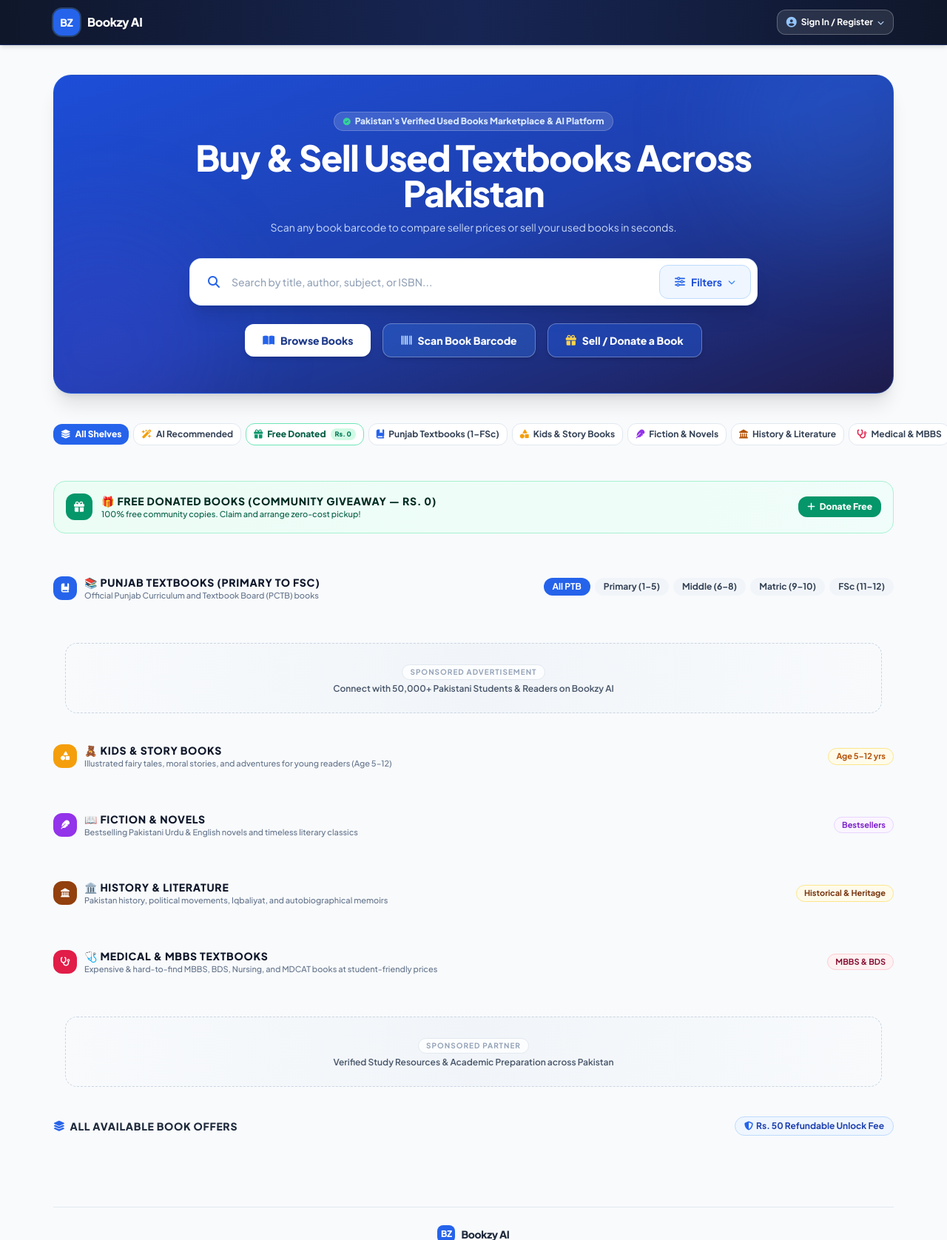
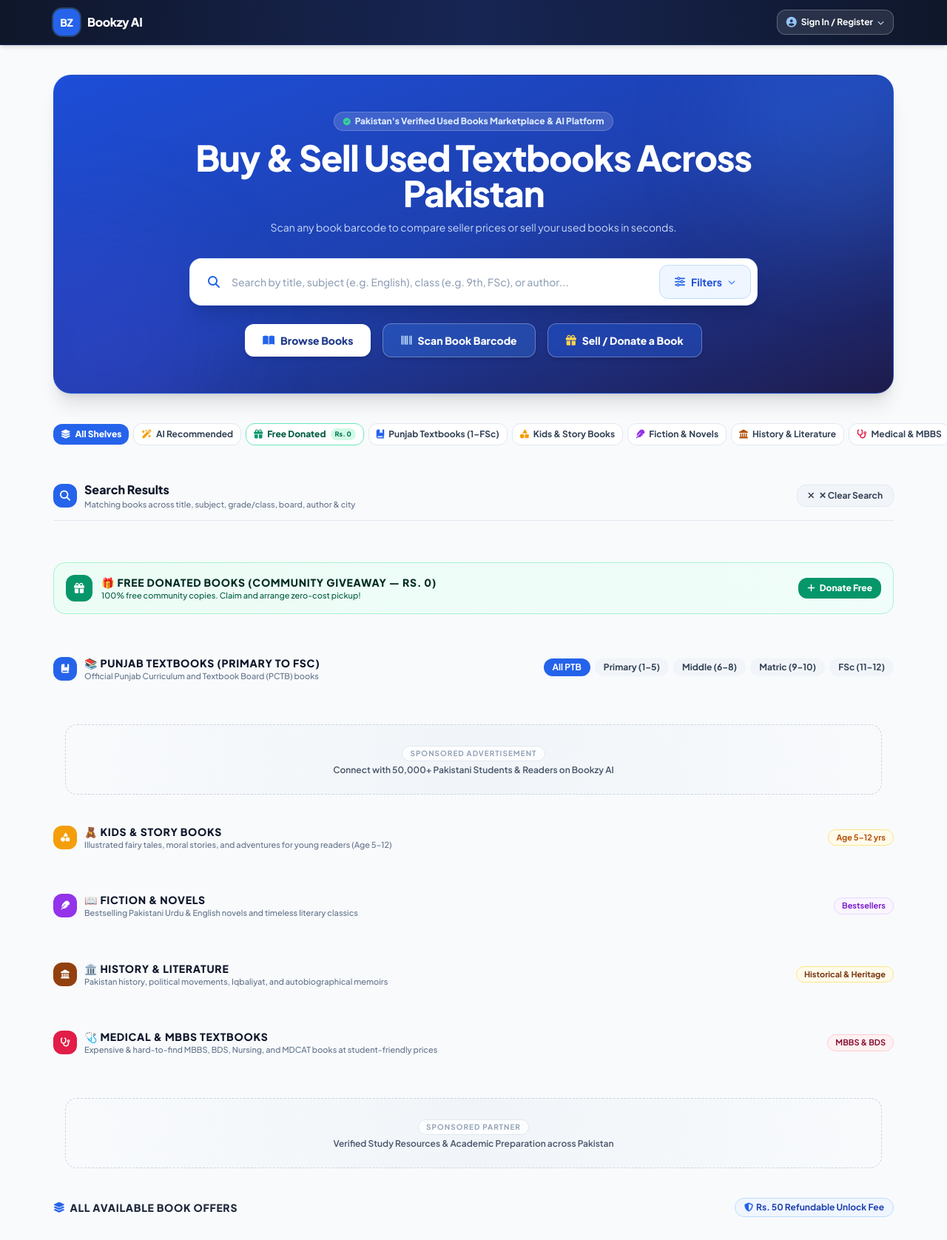
Before and after one commit to EmaanMazari/BookBazaar, a Django app: page / in a window 1280 px wide. Shown: the top 1676 px of the page at 74% size. Run offline with Django 5.2, Linux system fonts and the light colour scheme; data comes from the database, SQL or seed files in the repository; data that the repository does not hold is empty; some libraries are stand-ins or nearby versions; some web fonts are replaced.

Commit message:
Upgrade search with multi-field matching, class normalization, and dedicated top results section

```diff
--- a/bazaar/views.py
+++ b/bazaar/views.py
@@ -617,6 +617,119 @@ def get_listing_detail(request, listing_id):
     return Response(serializer.data)
 
 
+def filter_listings_by_search(queryset, q_raw):
+    """
+    Smart multi-field case-insensitive search across:
+    - title, subject, category, education_board, grade_class, author, ISBN, descriptions, city, pickup_location
+    - Normalizes class queries automatically ('9', '9th', 'class 9', 'ninth' -> Grade 9; '10', '10th' -> Grade 10, etc.)
+    - Expands stream synonyms (e.g. 'fsc', 'ics', 'mbbs', 'bds', 'math', 'taleem', 'punjab', etc.)
+    """
+    q = (q_raw or '').strip()
+    if not q:
+        return queryset
+
+    q_lower = q.lower()
+
+    GRADE_TERMS = {
+        '1': ['1', '1st', 'class 1', 'class 1st', 'first', 'grade 1', 'primary'],
+        '2': ['2', '2nd', 'class 2', 'class 2nd', 'second', 'grade 2'],
+        '3': ['3', '3rd', 'class 3', 'class 3rd', 'third', 'grade 3'],
+        '4': ['4', '4th', 'class 4', 'class 4th', 'fourth', 'grade 4'],
+        '5': ['5', '5th', 'class 5', 'class 5th', 'fifth', 'grade 5'],
+        '6': ['6', '6th', 'class 6', 'class 6th', 'sixth', 'grade 6'],
+        '7': ['7', '7th', 'class 7', 'class 7th', 'seventh', 'grade 7'],
+        '8': ['8', '8th', 'class 8', 'class 8th', 'eighth', 'grade 8'],
+        '9': ['9', '9th', 'class 9', 'class 9th', 'ninth', 'grade 9', 'ssc 1', 'ssc-1', 'ssc-i', 'ssc i', 'matric 1'],
+        '10': ['10', '10th', 'class 10', 'class 10th', 'tenth', 'grade 10', 'ssc 2', 'ssc-2', 'ssc-ii', 'ssc ii', 'matric 2'],
+        '11': ['11', '11th', 'class 11', 'class 11th', 'eleventh', 'grade 11', '1st year', 'first year', 'fsc 1', 'fsc-1', 'fsc part 1', 'hssc 1', 'hssc-1', 'hssc-i'],
+        '12': ['12', '12th', 'class 12', 'class 12th', 'twelfth', 'grade 12', '2nd year', 'second year', 'fsc 2', 'fsc-2', 'fsc part 2', 'hssc 2', 'hssc-2', 'hssc-ii'],
+    }
+
+    STREAM_TERMS = {
+        'fsc': ['fsc', 'ics', 'intermediate', 'inter', 'hssc', 'fa'],
+        'matric': ['matric', 'ssc'],
+        'mbbs': ['mbbs', 'bds', 'medical', 'mdcat', 'nursing', 'physiology', 'pathology', 'anatomy'],
+        'olevel': ['o level', 'o-level', 'olevel', 'cambridge', 'igcse'],
+        'alevel': ['a level', 'a-level', 'alevel'],
+        'taleem': ['taleem', 'punjab', 'ptb', 'punjab textbook', 'punjab board'],
+        'math': ['math', 'maths', 'mathematics', 'calculus', 'algebra', 'geometry'],
+    }
+
+    # 1. Standalone Class Query
+    for grade, aliases in GRADE_TERMS.items():
+        if q_lower in aliases:
+            g_q = (
+                Q(book__title__icontains=f'Class {grade}') |
+                Q(book__title__icontains=f'{grade}th') |
+                Q(book__title__icontains=f'Grade {grade}') |
+                Q(book__subject__icontains=f'Class {grade}') |
+                Q(book__subject__icontains=f'{grade}th')
+            )
+            if grade in ['9', '10']:
+                g_q |= (Q(book__grade_class__icontains='Matric') & (Q(book__title__icontains=grade) | Q(book__subject__icontains=grade)))
+                if grade == '9':
+                    g_q |= Q(book__title__icontains='SSC Part-1') | Q(book__title__icontains='SSC-1')
+                    return queryset.filter(g_q).exclude(book__title__icontains='Class 10').exclude(book__title__icontains='10th').exclude(book__title__icontains='Class 11').exclude(book__title__icontains='Class 12')
+                else:
+                    g_q |= Q(book__title__icontains='SSC Part-2') | Q(book__title__icontains='SSC-2') | Q(book__title__icontains='SSC-II')
+                    return queryset.filter(g_q).exclude(book__title__icontains='Class 9').exclude(book__title__icontains='9th').exclude(book__title__icontains='Class 11').exclude(book__title__icontains='Class 12')
+            elif grade in ['11', '12']:
+                g_q |= (Q(book__grade_class__icontains='Intermediate') & (Q(book__title__icontains=grade) | Q(book__subject__icontains=grade)))
+                if grade == '11':
+                    g_q |= Q(book__title__icontains='1st Year') | Q(book__title__icontains='HSSC-I') | Q(book__title__icontains='Part-1') | Q(book__title__icontains='Part 1')
+                    return queryset.filter(g_q).exclude(book__title__icontains='Class 12').exclude(book__title__icontains='12th').exclude(book__title__icontains='2nd Year').exclude(book__title__icontains='Part-2').exclude(book__title__icontains='Part 2').exclude(book__title__icontains='Part-II')
+                else:
+                    g_q |= Q(book__title__icontains='2nd Year') | Q(book__title__icontains='HSSC-II') | Q(book__title__icontains='Part-2') | Q(book__title__icontains='Part 2') | Q(book__title__icontains='Part-II')
+                    return queryset.filter(g_q).exclude(book__title__icontains='Class 11').exclude(book__title__icontains='11th').exclude(book__title__icontains='1st Year').exclude(book__title__icontains='Part-1').exclude(book__title__icontains='Part 1').exclude(book__title__icontains='Part-I')
+            return queryset.filter(g_q)
+
+    # 2. Multi-word / tokenized search across all fields
+    words = [w.strip() for w in re.split(r'\s+', q) if w.strip()]
+    combined_q = Q()
+
+    for word in words:
+        w_lower = word.lower()
+        word_q = (
+            Q(book__title__icontains=word) |
+            Q(book__subject__icontains=word) |
+            Q(book__category__icontains=word) |
+            Q(book__education_board__icontains=word) |
+            Q(book__grade_class__icontains=word) |
+            Q(book__author__icontains=word) |
+            Q(book__isbn__icontains=word) |
+            Q(book__description__icontains=word) |
+            Q(description__icontains=word) |
+            Q(city__icontains=word) |
+            Q(pickup_location__icontains=word)
+        )
+
+        for grade, aliases in GRADE_TERMS.items():
+            if w_lower in aliases:
+                word_q |= (
+                    Q(book__title__icontains=f'Class {grade}') |
+                    Q(book__title__icontains=f'{grade}th') |
+                    Q(book__subject__icontains=f'Class {grade}') |
+                    Q(book__subject__icontains=f'{grade}th')
+                )
+                break
+
+        for stream, aliases in STREAM_TERMS.items():
+            if w_lower in aliases or any(sa in w_lower for sa in aliases):
+                for sa in aliases:
+                    word_q |= (
+                        Q(book__title__icontains=sa) |
+                        Q(book__subject__icontains=sa) |
+                        Q(book__category__icontains=sa) |
+                        Q(book__education_board__icontains=sa) |
+                        Q(book__grade_class__icontains=sa)
+                    )
+                break
+
+        combined_q &= word_q
+
+    return queryset.filter(combined_q)
+
+
 @api_view(['GET'])
 @permission_classes([AllowAny])
 def get_listings(request):
@@ -640,15 +753,7 @@ def get_listings(request):
     listings = Listing.objects.filter(status='active').select_related('book', 'seller')
 
     if q:
-        listings = listings.filter(
-            Q(book__title__icontains=q) |
-            Q(book__author__icontains=q) |
-            Q(book__isbn__icontains=q) |
-            Q(book__subject__icontains=q) |
-            Q(book__grade_class__icontains=q) |
-            Q(book__education_board__icontains=q) |
-            Q(description__icontains=q)
-        )
+        listings = filter_listings_by_search(listings, q)
 
     if category and category != 'All':
         listings = listings.filter(book__category=category)
--- a/templates/bazaar/index.html
+++ b/templates/bazaar/index.html
@@ -180,12 +180,22 @@
                             <div class="relative flex-1 flex items-center">
                                 <i class="fa-solid fa-magnifying-glass absolute left-3.5 sm:left-4 text-blue-600 text-sm sm:text-base pointer-events-none"></i>
                                 <input type="text" id="search-input"
-                                       placeholder="Search by title, author, subject, or ISBN..."
-                                       class="w-full pl-10 sm:pl-12 pr-4 py-2.5 sm:py-3 bg-transparent text-slate-800 text-xs sm:text-sm font-medium placeholder-slate-400 focus:outline-none">
-                            </div>
+                                       placeholder="Search by title, subject (e.g. English), class (e.g. 9th, FSc), or author..."
+                                       class="w-full pl-10 sm:pl-12 pr-10 py-2.5 sm:py-3 bg-transparent text-slate-800 text-xs sm:text-sm font-medium placeholder-slate-400 focus:outline-none">
+                                <button type="button" id="search-clear-input-btn" onclick="clearSearchAndFilters()"
+                                        class="hidden absolute right-3 text-slate-400 hover:text-slate-600 p-1 text-sm transition-colors cursor-pointer"
+                                        title="Clear Search">
+                                    <i class="fa-solid fa-circle-xmark"></i>
+                                </button>
+                            </div>
+                            <button type="button" id="search-submit-btn" onclick="applyFilters(true)"
+                                    class="hidden sm:inline-flex px-4 py-2.5 sm:py-3 bg-blue-600 hover:bg-blue-700 text-white font-extrabold rounded-xl text-xs sm:text-sm items-center gap-1.5 transition-all shadow-xs cursor-pointer active:scale-95">
+                                <i class="fa-solid fa-magnifying-glass text-xs"></i>
+                                <span>Search</span>
+                            </button>
                             <!-- Single Filters Toggle Button Next to Search Bar -->
                             <button type="button" id="filter-toggle-btn" onclick="toggleAdvancedFilters()"
-                                    class="px-3.5 sm:px-5 py-2.5 sm:py-3 bg-blue-50 hover:bg-blue-100 text-blue-700 font-bold rounded-xl text-xs sm:text-sm flex items-center gap-2 transition-all shrink-0 border border-blue-200 active:scale-95">
+                                    class="px-3.5 sm:px-5 py-2.5 sm:py-3 bg-blue-50 hover:bg-blue-100 text-blue-700 font-bold rounded-xl text-xs sm:text-sm flex items-center gap-2 transition-all shrink-0 border border-blue-200 active:scale-95 cursor-pointer">
                                 <i class="fa-solid fa-sliders text-blue-600"></i>
                                 <span id="filter-toggle-label">Filters</span>
                                 <i class="fa-solid fa-chevron-down text-[10px] text-blue-500 transition-transform duration-200" id="filter-arrow-icon"></i>
@@ -341,6 +351,37 @@
                         </button>
                     </div>
                 </div>
+
+                <!-- ============================================== -->
+                <!-- 🔍 DEDICATED TOP SEARCH RESULTS SECTION -->
+                <!-- ============================================== -->
+                <section id="search-results-section" class="hidden mb-10 sm:mb-12 scroll-mt-24">
+                    <div class="flex flex-col sm:flex-row sm:items-center justify-between gap-3 mb-4 pb-3 border-b border-slate-200">
+                        <div class="flex items-center gap-2.5">
+                            <div class="w-8 h-8 rounded-xl bg-blue-600 text-white flex items-center justify-center text-sm shadow-xs shrink-0">
+                                <i class="fa-solid fa-magnifying-glass"></i>
+                            </div>
+                            <div>
+                                <h3 class="text-sm sm:text-base font-extrabold text-slate-900 flex items-center gap-2" id="search-results-title">
+                                    <span>Search Results</span>
+                                </h3>
+                                <p class="text-[11px] text-slate-500 font-medium" id="search-results-subtitle">
+                                    Matching books across title, subject, grade/class, board, author & city
+                                </p>
+                            </div>
+                        </div>
+                        <div class="flex items-center gap-2">
+                            <button type="button" onclick="clearSearchAndFilters()"
+                                    class="px-3.5 py-1.5 bg-slate-100 hover:bg-rose-50 text-slate-700 hover:text-rose-700 border border-slate-200 hover:border-rose-200 rounded-xl text-xs font-bold transition-all flex items-center gap-1.5 active:scale-95 shadow-xs cursor-pointer">
+                                <i class="fa-solid fa-xmark text-xs"></i>
+                                <span>✕ Clear Search</span>
+                            </button>
+                        </div>
+                    </div>
+                    <div id="search-results-grid" class="grid grid-cols-1 sm:grid-cols-2 lg:grid-cols-4 gap-6">
+                        <!-- Populated dynamically by JavaScript -->
+                    </div>
+                </section>
 
                 <!-- ============================================== -->
                 <!-- 1. ✨ AI RECOMMENDED FOR YOU -->
```
Also changed, not shown: static/js/app.js.
